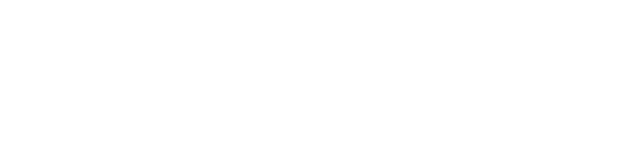
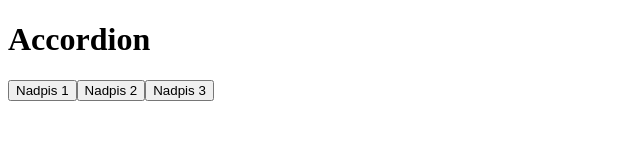
Before and after one commit to samik0uwu/js-accordion, a plain HTML site: page index.html in a window 1280 px wide. Shown: the whole page, without its empty margins (0-640 px from the left). Drawn offline with Linux system fonts and the light colour scheme.

Commit message:
creating buttons on load in js

```diff
--- a/index.html
+++ b/index.html
@@ -7,7 +7,9 @@
     <title>Document</title>
     <script src="script.js"></script>
 </head>
-<body>
+<body onload="Loaded()">
+    <h1>Accordion</h1>
+
 
 </body>
 </html>
--- a/script.js
+++ b/script.js
@@ -0,0 +1,23 @@
+const data = [
+    { title: "Nadpis 1", description: "Toto je odstavec prvního řádku komponenty accordion" },
+    { title: "Nadpis 2", description: "Toto je odstavec druhého řádku komponenty accordion" },
+    { title: "Nadpis 3", description: "Toto je odstavec třetího řádku komponenty accordion" }];
+
+//title jako buttony
+//na onclick se objevi description, je tam hidden nebo se tam vytvori na click?
+//asi spis vytvorim div kde bude button a hidden p??
+//nebo muzu udelat classu accordion a v ty ctor kterej udela html nebude to moc slozity?
+
+function Loaded() {
+    data.forEach(item => {
+        let btn = document.createElement("button");
+        btn.innerText = item.title;
+        btn.setAttribute("onclick", "ShowDesc(this)")
+        document.body.appendChild(btn);
+    })
+}
+
+function ShowDesc(btn){
+
+
+}
```
